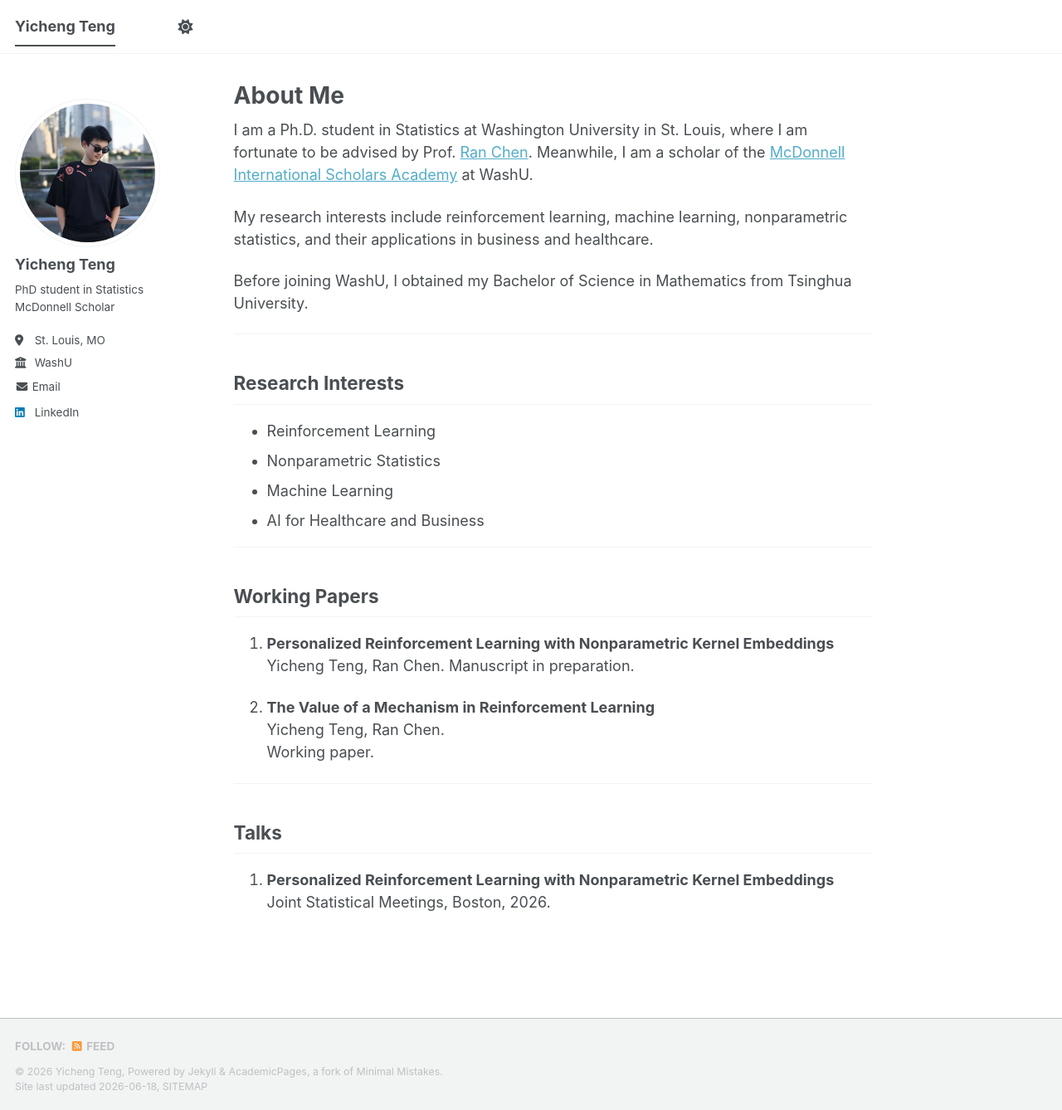
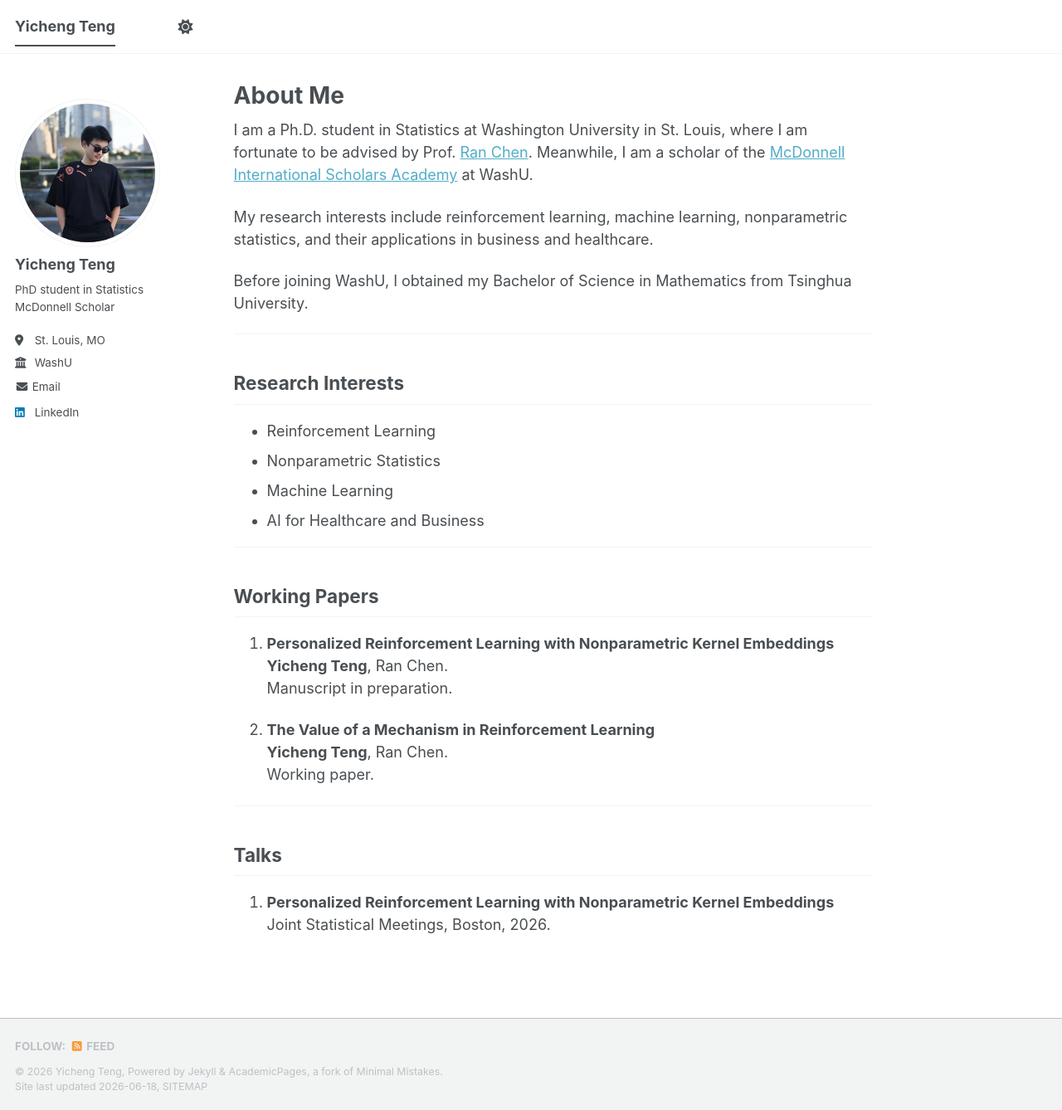
Before and after one commit to Yicheng-Teng/Yicheng-Teng.github.io, a Jekyll site: the page built from _pages/about.md, in a window 1280 px wide and 1338 px high. Shown: the whole window at 83% size. Built offline with Jekyll 4.4.1, drawn with Linux system fonts in a browser that asks for light colours; a script bundle is joined from its source files by our own code; library files that are not in the unit come from our copies; part of the change alters nothing that is shown.

```diff
--- a/_pages/about.md
+++ b/_pages/about.md
@@ -27,12 +27,10 @@ Before joining WashU, I obtained my Bachelor of Science in Mathematics from Tsin
 ## Working Papers
 
 1. **Personalized Reinforcement Learning with Nonparametric Kernel Embeddings**
-   Yicheng Teng, Ran Chen.
-   Manuscript in preparation.
+   **Yicheng Teng**, Ran Chen.<br>Manuscript in preparation.
 
-2. **The Value of a Mechanism in Reinforcement Learning**
-   Yicheng Teng, Ran Chen.
-   Working paper.
+3. **The Value of a Mechanism in Reinforcement Learning**
+   **Yicheng Teng**, Ran Chen.<br>Working paper.
 
 ---
 
```
